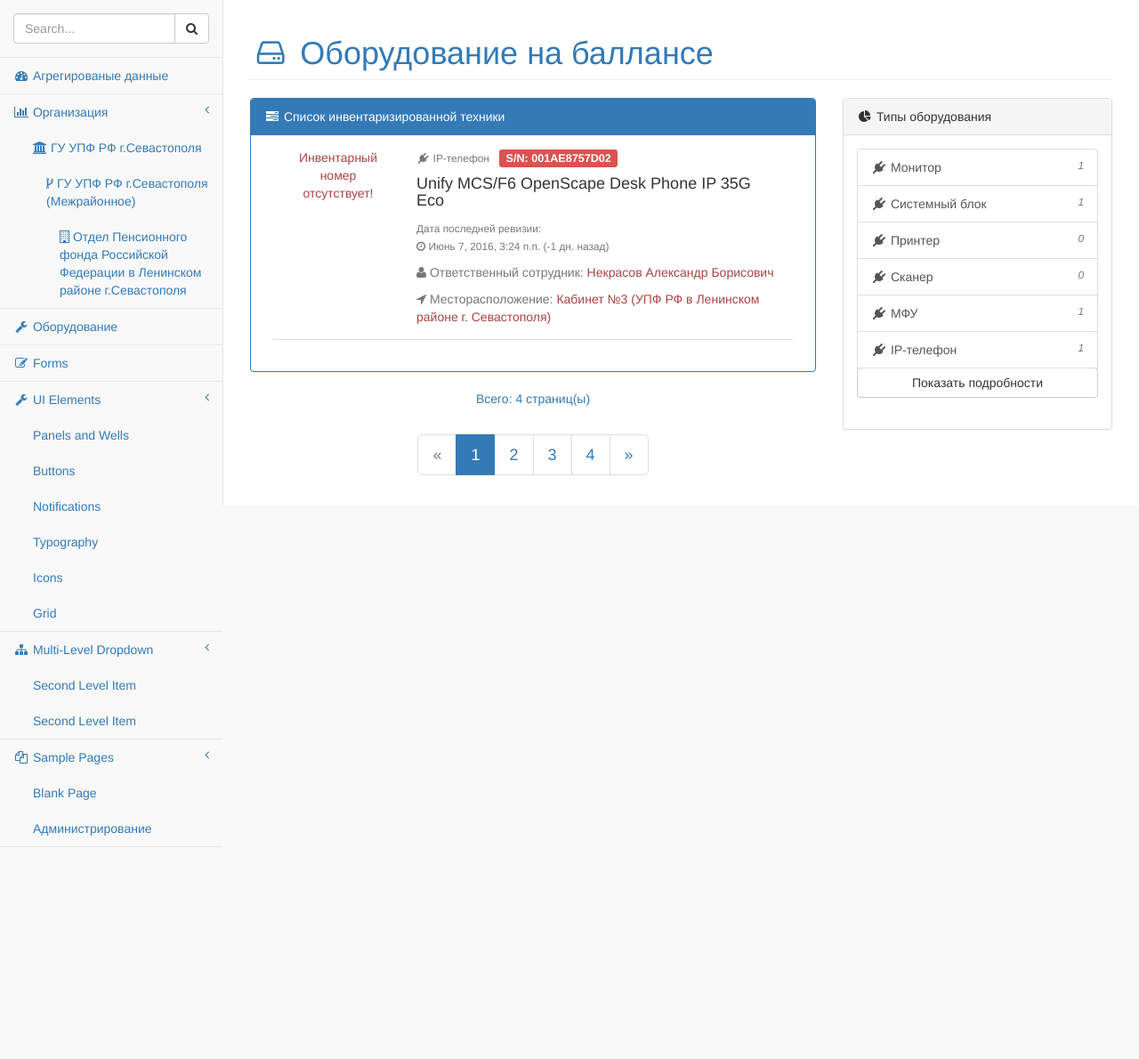
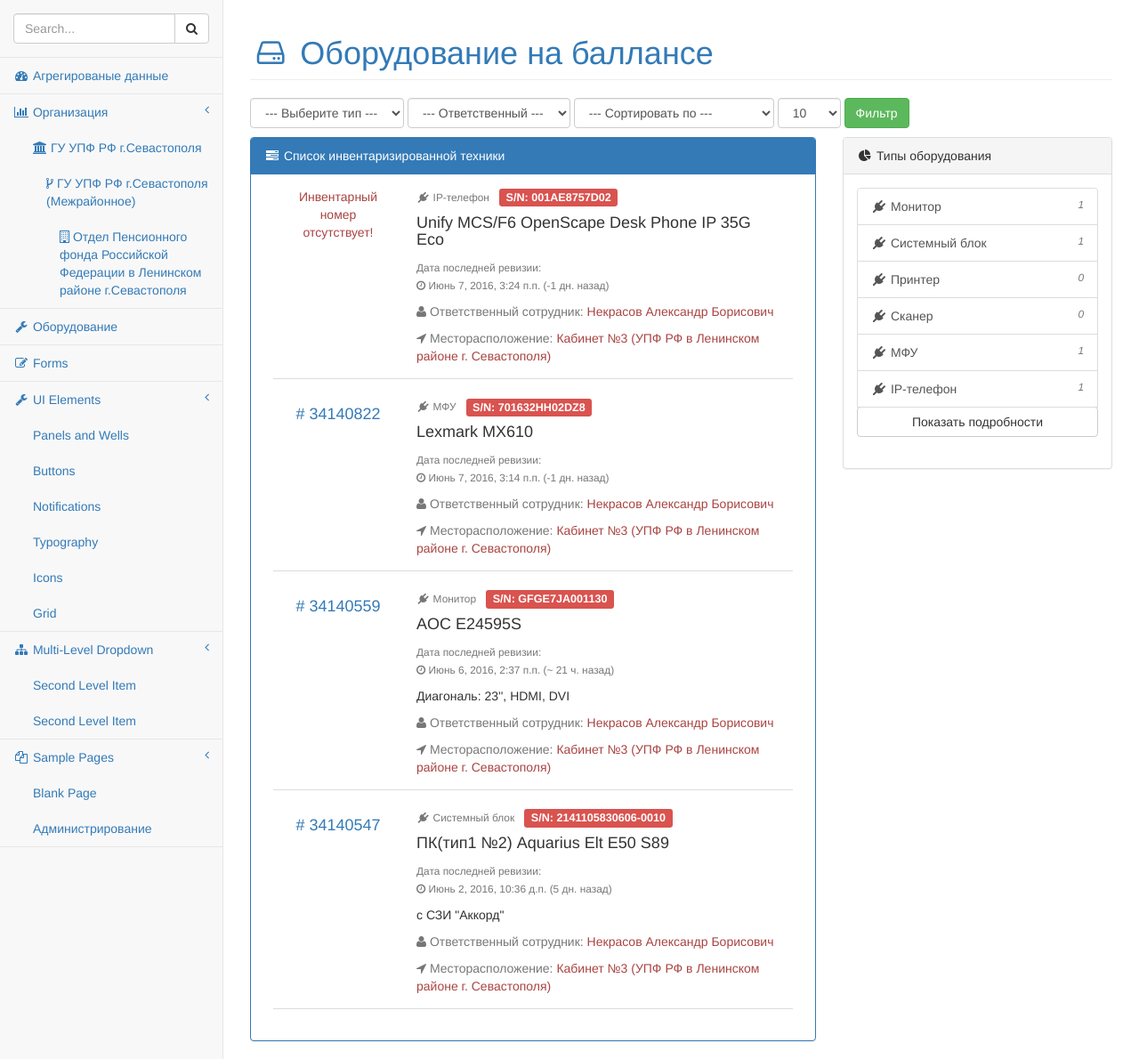
Before and after one commit to ale88andr/inventory, a Django app: page /equipments/ in a window 1280 px wide. Shown: the part 51-1241 px from the top of the page at 89% size. Before the commit the page ends 1003 px from the top, so only its background shows below. Run offline with Django 3.2, Linux system fonts and the light colour scheme; data comes from the database, SQL or seed files in the repository; some libraries are stand-ins or nearby versions.

Commit message:
[#0002/#00(08-11)] equipment model manager/add filters to equipment page

```diff
--- a/assets/css/dist/sb-admin-2.css
+++ b/assets/css/dist/sb-admin-2.css
@@ -376,3 +376,7 @@
 .label-serial {
     font-size: 90%;
 }
+
+.search {
+    padding-bottom: 10px;
+}
--- /dev/null
+++ b/equipment/forms.py
@@ -0,0 +1,51 @@
+from django import forms
+from .models.equipment_types import EquipmentTypes
+from employee.models.employee import Employee
+
+
+class EquipmentSearchForm(forms.Form):
+
+    blank_choice_type = ((None, '--- Выберите тип ---'),)
+    blank_choice_responsible = ((None, '--- Ответственный ---'),)
+
+    SORTED_FIELDS = (
+        (None, '--- Сортировать по ---'),
+        ('id', 'Системный идентификатор'),
+        ('model', 'Модель'),
+        ('type', 'Тип оборудования'),
+        ('revised_at', 'Дата ревизии'),
+        ('inventory_number', 'Инвентарный номер'),
+        ('serial_number', 'Серийный номер'),
+    )
+
+    ON_PAGE = (
+        (None, 10),
+        (5, '5'),
+        (20, '20'),
+        (50, '50'),
+        (100, '100'),
+        (99999, 'Все'),
+    )
+
+    employee_choices = [(c.id, c.short_full_name()) for c in Employee.all()]
+
+    filter_type = forms.ChoiceField(
+        choices=tuple(EquipmentTypes.all().values_list('id', 'value')) + blank_choice_type,
+        required=False,
+        widget=forms.Select(attrs={'class': 'form-control'})
+    )
+    filter_responsible = forms.ChoiceField(
+        choices=tuple(employee_choices) + blank_choice_responsible,
+        required=False,
+        widget=forms.Select(attrs={'class': 'form-control'})
+    )
+    sort_by = forms.ChoiceField(
+        choices=SORTED_FIELDS,
+        required=False,
+        widget=forms.Select(attrs={'class': 'form-control'})
+    )
+    on_page = forms.ChoiceField(
+        choices=ON_PAGE,
+        required=False,
+        widget=forms.Select(attrs={'class': 'form-control'})
+    )
--- a/equipment/models/equipment.py
+++ b/equipment/models/equipment.py
@@ -5,6 +5,12 @@
 from django.db import models
 from equipment.models.equipment_types import EquipmentTypes
 from employee.models.employee import Employee
+
+
+class EquipmentsManager(models.Manager):
+
+    def by_type(self, type_pk):
+        return self.filter(type=type_pk)
 
 
 class Equipment(models.Model):
@@ -100,3 +106,5 @@
         verbose_name_plural = 'Учётные единицы'
         app_label = 'equipment'
         ordering = ['-created_at']
+
+    objects = EquipmentsManager()
--- a/equipment/models/equipment_types.py
+++ b/equipment/models/equipment_types.py
@@ -3,6 +3,10 @@
 
 class EquipmentTypes(models.Model):
     value = models.CharField('Значение', max_length=50, unique=True, db_index=True)
+
+    @staticmethod
+    def all():
+        return EquipmentTypes.objects.all()
 
     def __str__(self):
         return self.value
--- a/equipment/templates/equipment/equipments.html
+++ b/equipment/templates/equipment/equipments.html
@@ -11,6 +11,7 @@
                 Оборудование на баллансе
             </h1>
         </div>
+        {% include 'equipment/partials/search_form.html' %}
         <div class="col-lg-8">
             <div class="panel panel-primary">
                 <div class="panel-heading">
@@ -80,6 +81,12 @@
                                         </div>
                                     </div>
                                 </li>
+                            {% empty %}
+                                <div class="well-sm">
+                                    <p class="text-center text-danger">
+                                        По заданным параметрам данные отсутствуют!
+                                    </p>
+                                </div>
                             {% endfor %}
                         </ul>
                     </div>
--- /dev/null
+++ b/equipment/templates/equipment/partials/search_form.html
@@ -0,0 +1,17 @@
+<!-- Equipment search form -->
+<div class="container-fluid search" id="search_form">
+    <form method="GET" action="" class="form-inline">
+        {% for field in search_form %}
+            <div class="form-group">
+{#                {% if field.label %}#}
+{#                    <label for="{{ field.id_for_label }}" class="control-label">#}
+{#                        {{ field.label }}:#}
+{#                    </label>#}
+{#                {% endif %}#}
+                {{ field }}
+            </div>
+        {% endfor %}
+        <input type="submit" class="btn btn-success" value="Фильтр">
+    </form>
+</div>
+<!-- \ End equipment search form -->
--- a/equipment/views.py
+++ b/equipment/views.py
@@ -1,14 +1,38 @@
 from django.views.generic import ListView
 
 from .models import Equipment
+from .forms import EquipmentSearchForm
 
 
 class EquipmentsView(ListView):
     model = Equipment
-    paginate_by = 1
+    paginate_by = 10
     context_object_name = 'equipments'
     template_name = 'equipment/equipments.html'
     page_title = 'Учтённое оборудование'
 
+    def dispatch(self, request, *args, **kwargs):
+        self.search_form = EquipmentSearchForm(request.GET)
+        self.search_form.is_valid()
+
+        if self.search_form.cleaned_data.get('on_page'):
+            self.paginate_by = int(self.search_form.cleaned_data.get('on_page'))
+
+        return super(EquipmentsView, self).dispatch(request, *args, **kwargs)
+
+    def get_context_data(self, **kwargs):
+        context = super(EquipmentsView, self).get_context_data(**kwargs)
+        context['search_form'] = self.search_form
+        return context
+
     def get_queryset(self):
-        return Equipment.all()
+        queryset = Equipment.all()
+
+        if self.search_form.cleaned_data.get('filter_type'):
+            queryset = queryset.filter(type=self.search_form.cleaned_data.get('filter_type'))
+        if self.search_form.cleaned_data.get('filter_responsible'):
+            queryset = queryset.filter(responsible=self.search_form.cleaned_data.get('filter_responsible'))
+        if self.search_form.cleaned_data.get('sort_by'):
+            queryset = queryset.order_by(self.search_form.cleaned_data.get('sort_by'))
+
+        return queryset
```
